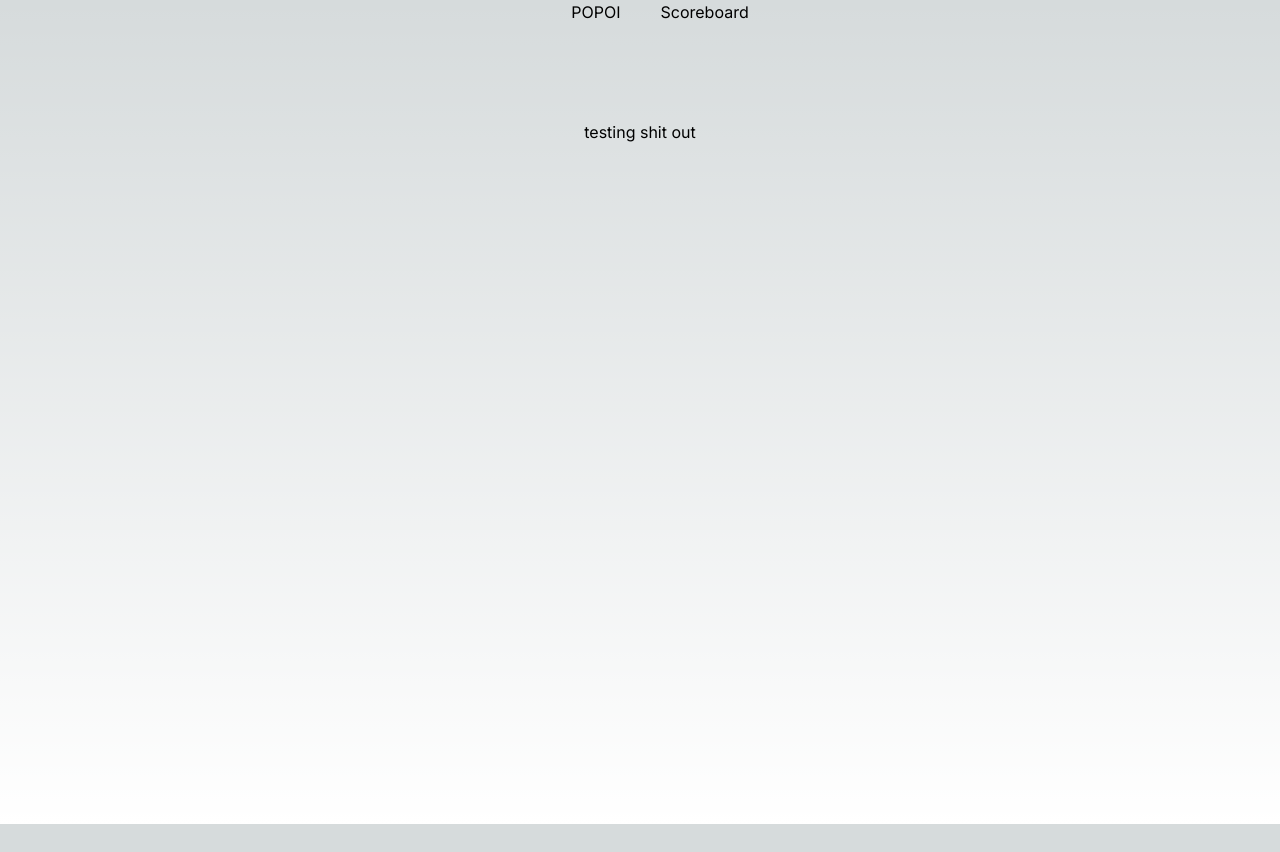
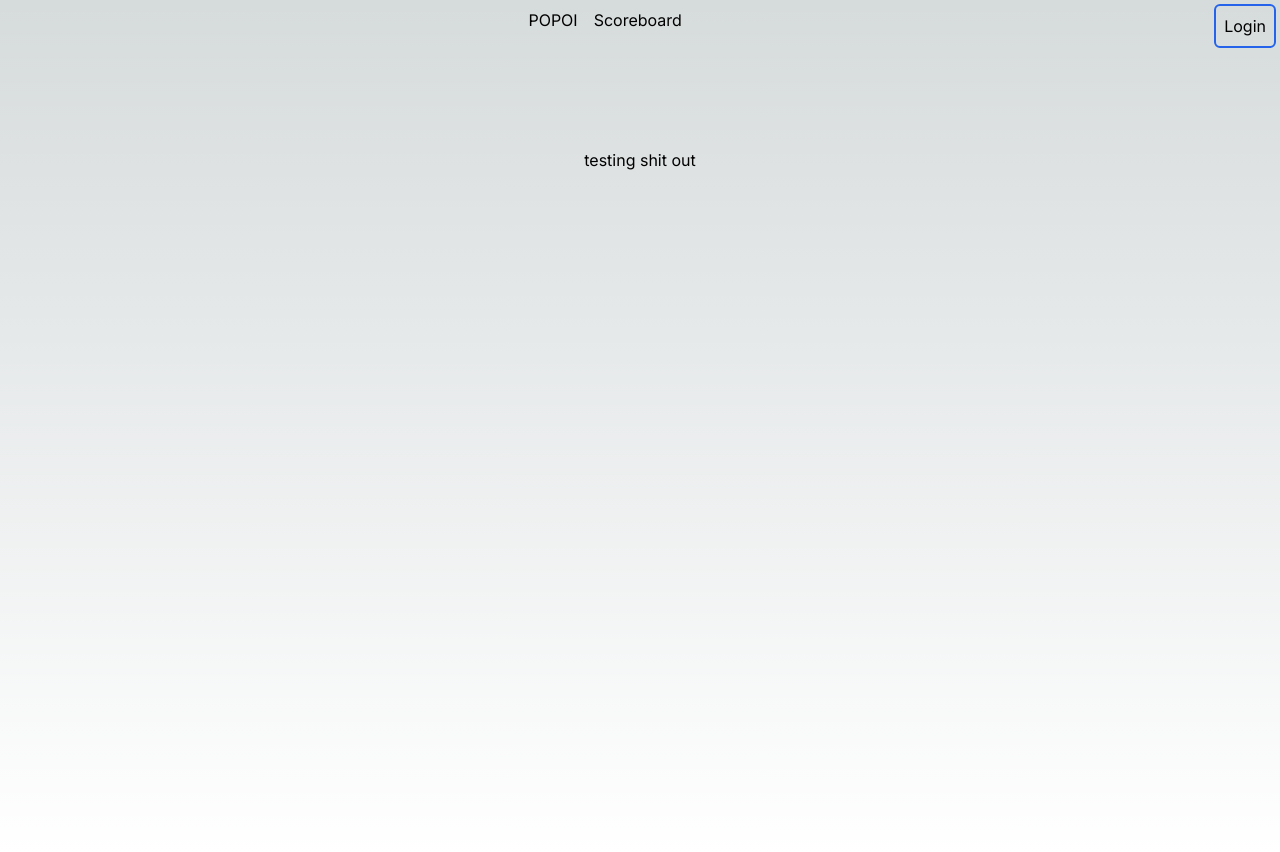
Before and after one commit to tommilinn/poppis, a Next.js app: page / in a window 1280 px wide. Before the commit the page ends 824 px from the top, so only its background shows below. Built offline with nearby package versions, Linux system fonts and the light colour scheme.

Commit message:
Janky not so good code added. Fix nav to SPA

```diff
--- a/app/components/navigation/hooks.ts
+++ b/app/components/navigation/hooks.ts
@@ -1,7 +1,16 @@
 import { useState } from "react"
 
-// TODO: create a login hook
-// for now - start with false, second time you check -> login
+// TODO: Now move login state to context? Maybe.
 const useUserLogin = () => {
     const [isLogged, setLogged] = useState(false);
+    const [isFirstLogin, setFirstLogin] = useState(false);
+
+    const checkIsLogged = () => {
+        setLogged(true);
+        setFirstLogin(true)
+    }
+
+    return { isLogged, checkIsLogged };
 }
+
+export default useUserLogin;
--- a/app/components/navigation/navbar/button.tsx
+++ b/app/components/navigation/navbar/button.tsx
@@ -1,11 +1,18 @@
+import useUserLogin from "../hooks";
 
-export const Button = () => {
+interface IButtonProps {
+    isLogged: boolean;
+    checkIsLogged: () => void;
+}
+
+export const Button = (props: IButtonProps) => {
     const handleLogin = () => {
-        alert("we are doing some login stuff")
+        props.checkIsLogged();
     }
 
     return (
-        <button className="w-15" onClick={() => {alert("we are doing some login stuff")}}></button>
+        <button className=" p-2 m-1 border-solid border-2 border-blue-600 rounded-md"
+            onClick={handleLogin}>{props.isLogged ? "User" : "Login"}</button >
     )
 }
 
--- a/app/components/navigation/navbar/index.tsx
+++ b/app/components/navigation/navbar/index.tsx
@@ -1,18 +1,24 @@
 "use client";
 
+import useUserLogin from '../hooks';
 import Button from './button'
 
-const NavBar = () =>  {
+const NavBar = () => {
 
-    return (
-        <nav className="flex w-screen justify-center">
-        <div>
-          <a href="/" className="pl-10">POPOI</a>
-          <a href="/scoreboard/" className="pl-10">Scoreboard</a>
+  const { isLogged, checkIsLogged } = useUserLogin();
+
+  return (
+    <nav>
+      <div className="flex">
+        <div className="flex w-screen justify-center">
+          <a href="/" className="p-2">POPOI</a>
+          <a href="/scoreboard/" className="p-2">Scoreboard</a>
         </div>
-        <Button />
-      </nav>
-    )
+        <Button isLogged={isLogged} checkIsLogged={checkIsLogged} />
+      </div>
+    </nav>
+
+  )
 }
 
 export default NavBar;
```
